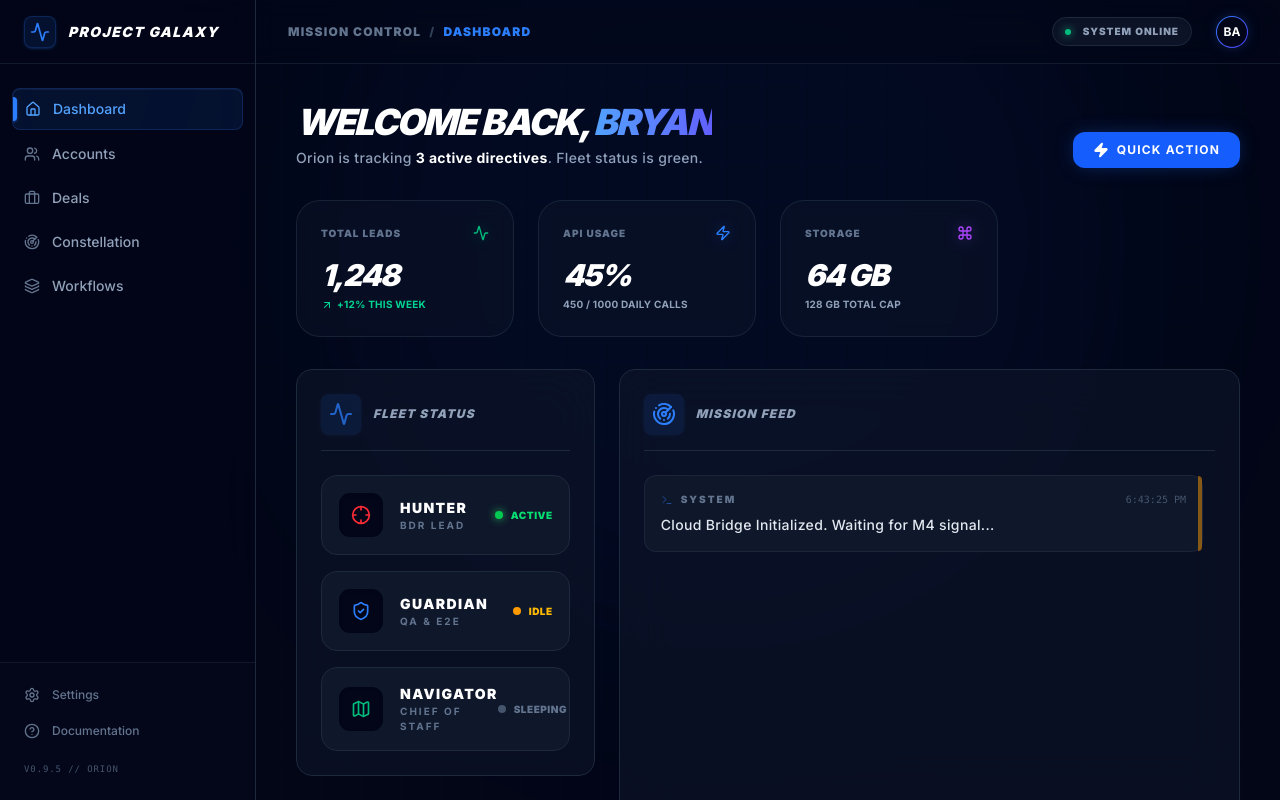
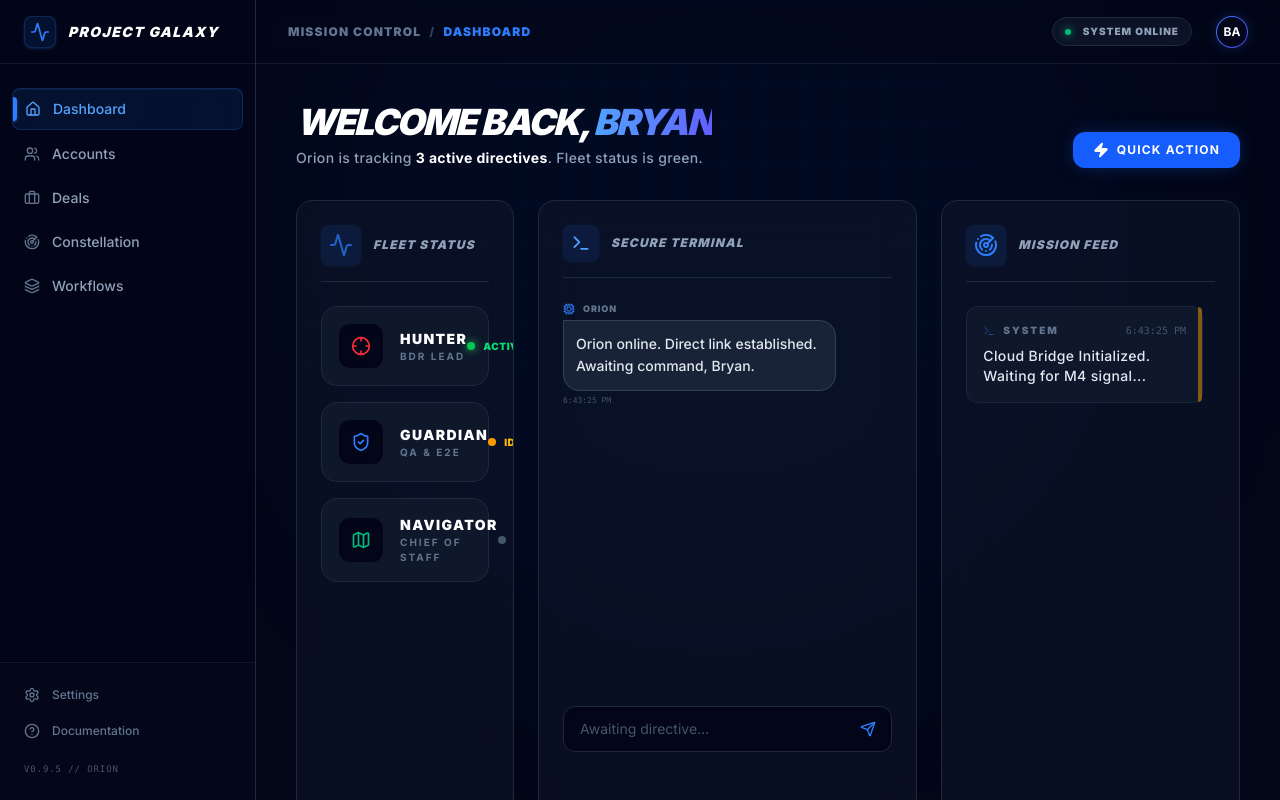
Before and after one commit to projectgalaxyai/galaxy-hub, a Next.js app: page / in a window 1280 px wide. Built offline with nearby package versions, Linux system fonts and the light colour scheme.

Commit message:
Feature: Secure Terminal Chat Integration

```diff
--- /dev/null
+++ b/app/api/chat/route.ts
@@ -0,0 +1,27 @@
+import { NextResponse } from 'next/server';
+
+export async function POST(request: Request) {
+  try {
+    const { message } = await request.json();
+
+    // In a production setup, this would trigger an OpenClaw event
+    // For this build, we return an acknowledgment and log the command
+    console.log(`[ORION INBOUND]: ${message}`);
+
+    const responses = [
+      "Directive received. Analysis in progress.",
+      "Acknowledged, Bryan. Executing tactical review.",
+      "Command confirmed. Hunter sub-agents standing by.",
+      "Signal locked. Updating Mission Control parameters."
+    ];
+
+    const randomReply = responses[Math.floor(Math.random() * responses.length)];
+
+    return NextResponse.json({
+      reply: randomReply,
+      status: 'dispatched'
+    });
+  } catch (error) {
+    return NextResponse.json({ error: 'Comms Link Failure' }, { status: 500 });
+  }
+}
--- a/app/page.tsx
+++ b/app/page.tsx
@@ -1,6 +1,7 @@
 import FleetStatus from '@/components/FleetStatus';
 import ConstellationFeed from '@/components/ConstellationFeed';
 import ResourceMonitor from '@/components/ResourceMonitor';
+import ChatWindow from '@/components/ChatWindow';
 import { Sidebar } from '@/components/Sidebar';
 import { ArrowRight, Activity, Zap, Command, Menu } from 'lucide-react';
 
@@ -56,7 +57,7 @@ export default function Home() {
         <div className="flex-1 overflow-y-auto p-6 lg:p-10 space-y-8 custom-scrollbar">
 
           {/* Welcome Section */}
-          <div className="flex flex-col md:flex-row items-start md:items-end justify-between gap-6 mb-8">
+          <div className="flex flex-col md:flex-row items-start md:items-end justify-between gap-6 mb-8 text-left">
             <div>
               <h1 className="text-3xl md:text-4xl font-black italic tracking-tighter uppercase text-white leading-none mb-2">
                 Welcome back, <span className="text-transparent bg-clip-text bg-gradient-to-r from-blue-400 to-indigo-500">Bryan</span>
@@ -71,56 +72,22 @@ export default function Home() {
             </button>
           </div>
 
-          {/* KPI Grid */}
-          <div className="grid grid-cols-1 md:grid-cols-2 lg:grid-cols-4 gap-6">
-            {/* KPI 1 */}
-            <div className="p-6 rounded-3xl bg-slate-900/40 border border-slate-800/80 backdrop-blur-sm hover:border-blue-500/20 transition-all group">
-              <div className="flex items-center justify-between mb-4">
-                <span className="text-[10px] font-black text-slate-500 uppercase tracking-widest group-hover:text-blue-400 transition-colors">Total Leads</span>
-                <Activity className="w-4 h-4 text-emerald-500 drop-shadow-[0_0_8px_rgba(16,185,129,0.4)]" />
-              </div>
-              <div className="text-3xl font-black italic text-white tracking-tighter mb-1">1,248</div>
-              <div className="text-[10px] font-bold text-emerald-400 flex items-center gap-1 uppercase tracking-wide">
-                <ArrowRight className="w-3 h-3 rotate-[-45deg]" />
-                +12% this week
-              </div>
-            </div>
-             {/* KPI 2 */}
-            <div className="p-6 rounded-3xl bg-slate-900/40 border border-slate-800/80 backdrop-blur-sm hover:border-blue-500/20 transition-all group">
-              <div className="flex items-center justify-between mb-4">
-                <span className="text-[10px] font-black text-slate-500 uppercase tracking-widest group-hover:text-blue-400 transition-colors">API Usage</span>
-                <Zap className="w-4 h-4 text-blue-500 drop-shadow-[0_0_8px_rgba(59,130,246,0.4)]" />
-              </div>
-              <div className="text-3xl font-black italic text-white tracking-tighter mb-1">45%</div>
-              <div className="text-[10px] font-bold text-slate-400 uppercase tracking-wide">
-                450 / 1000 daily calls
-              </div>
-            </div>
-            {/* KPI 3 */}
-             <div className="p-6 rounded-3xl bg-slate-900/40 border border-slate-800/80 backdrop-blur-sm hover:border-blue-500/20 transition-all group">
-              <div className="flex items-center justify-between mb-4">
-                <span className="text-[10px] font-black text-slate-500 uppercase tracking-widest group-hover:text-blue-400 transition-colors">Storage</span>
-                <Command className="w-4 h-4 text-purple-500 drop-shadow-[0_0_8px_rgba(168,85,247,0.4)]" />
-              </div>
-              <div className="text-3xl font-black italic text-white tracking-tighter mb-1">64 GB</div>
-              <div className="text-[10px] font-bold text-slate-400 uppercase tracking-wide">
-                128 GB Total Cap
-              </div>
-            </div>
-          </div>
+          {/* Main Grid: Multi-Column Focus */}
+          <div className="grid grid-cols-1 lg:grid-cols-12 gap-6 pb-12">
 
-          {/* Main Grid: Fleet & Feed */}
-          <div className="grid grid-cols-1 lg:grid-cols-12 gap-6 pb-12">
-            {/* Left Column: Fleet Status & Resources (4 cols) */}
-            <div className="lg:col-span-4 space-y-6 flex flex-col">
+            {/* Left Column: Fleet & Resources (3 cols) */}
+            <div className="lg:col-span-3 space-y-6">
               <FleetStatus />
-              <div className="flex-1">
-                 <ResourceMonitor />
-              </div>
+              <ResourceMonitor />
             </div>
 
-            {/* Right Column: Mission Feed (8 cols) */}
-            <div className="lg:col-span-8 flex flex-col h-full min-h-[400px]">
+            {/* Center Column: Secure Terminal (5 cols) */}
+            <div className="lg:col-span-5">
+              <ChatWindow />
+            </div>
+
+            {/* Right Column: Mission Feed (4 cols) */}
+            <div className="lg:col-span-4 h-full min-h-[400px]">
               <ConstellationFeed />
             </div>
           </div>
--- /dev/null
+++ b/components/ChatWindow.tsx
@@ -0,0 +1,120 @@
+'use client';
+
+import React, { useState, useEffect, useRef } from 'react';
+import { CommandTile } from './CommandTile';
+import { Send, Terminal, User, Cpu } from 'lucide-react';
+
+interface Message {
+  id: string;
+  role: 'user' | 'assistant';
+  content: string;
+  timestamp: string;
+}
+
+export default function ChatWindow() {
+  const [messages, setMessages] = useState<Message[]>([
+    { id: '1', role: 'assistant', content: 'Orion online. Direct link established. Awaiting command, Bryan.', timestamp: new Date().toLocaleTimeString() }
+  ]);
+  const [input, setInput] = useState('');
+  const [loading, setLoading] = useState(false);
+  const scrollRef = useRef<HTMLDivElement>(null);
+
+  useEffect(() => {
+    if (scrollRef.current) {
+      scrollRef.current.scrollTop = scrollRef.current.scrollHeight;
+    }
+  }, [messages]);
+
+  const handleSend = async (e: React.FormEvent) => {
+    e.preventDefault();
+    if (!input.trim() || loading) return;
+
+    const userMsg: Message = {
+      id: Date.now().toString(),
+      role: 'user',
+      content: input,
+      timestamp: new Date().toLocaleTimeString()
+    };
+
+    setMessages(prev => [...prev, userMsg]);
+    setInput('');
+    setLoading(true);
+
+    try {
+      const res = await fetch('/api/chat', {
+        method: 'POST',
+        headers: { 'Content-Type': 'application/json' },
+        body: JSON.stringify({ message: input })
+      });
+
+      const data = await res.json();
+
+      if (data.reply) {
+        const assistantMsg: Message = {
+          id: (Date.now() + 1).toString(),
+          role: 'assistant',
+          content: data.reply,
+          timestamp: new Date().toLocaleTimeString()
+        };
+        setMessages(prev => [...prev, assistantMsg]);
+      }
+    } catch (err) {
+      console.error("Chat link failed");
+    } finally {
+      setLoading(false);
+    }
+  };
+
+  return (
+    <CommandTile title="Secure Terminal" icon={<Terminal className="w-5 h-5" />}>
+      <div className="flex flex-col h-[450px]">
+        {/* Messages Area */}
+        <div ref={scrollRef} className="flex-1 overflow-y-auto space-y-4 pr-2 mb-4 custom-scrollbar">
+          {messages.map((msg) => (
+            <div key={msg.id} className={`flex flex-col ${msg.role === 'user' ? 'items-end' : 'items-start'}`}>
+              <div className="flex items-center gap-2 mb-1">
+                {msg.role === 'assistant' ? (
+                  <><Cpu className="w-3 h-3 text-blue-500" /><span className="text-[9px] font-black uppercase tracking-widest text-slate-500">Orion</span></>
+                ) : (
+                  <><span className="text-[9px] font-black uppercase tracking-widest text-slate-500">Architect</span><User className="w-3 h-3 text-slate-400" /></>
+                )}
+              </div>
+              <div className={`max-w-[85%] p-3 rounded-2xl text-sm font-medium leading-relaxed ${
+                msg.role === 'user'
+                  ? 'bg-blue-600 text-white rounded-tr-none shadow-lg shadow-blue-900/20'
+                  : 'bg-slate-800/80 text-slate-200 rounded-tl-none border border-slate-700'
+              }`}>
+                {msg.content}
+              </div>
+              <span className="text-[8px] text-slate-600 mt-1 font-mono uppercase">{msg.timestamp}</span>
+            </div>
+          ))}
+          {loading && (
+            <div className="flex items-center gap-2 text-blue-500 animate-pulse">
+              <div className="w-1.5 h-1.5 bg-blue-500 rounded-full" />
+              <div className="w-1.5 h-1.5 bg-blue-500 rounded-full" />
+              <div className="w-1.5 h-1.5 bg-blue-500 rounded-full" />
+            </div>
+          )}
+        </div>
+
+        {/* Input Area */}
+        <form onSubmit={handleSend} className="relative mt-auto">
+          <input
+            type="text"
+            value={input}
+            onChange={(e) => setInput(e.target.value)}
+            placeholder="Awaiting directive..."
+            className="w-full bg-slate-950 border border-slate-800 rounded-xl py-3 px-4 pr-12 text-sm text-white placeholder-slate-600 focus:outline-none focus:border-blue-500/50 focus:ring-1 focus:ring-blue-500/20 transition-all shadow-inner"
+          />
+          <button
+            type="submit"
+            className="absolute right-2 top-1/2 -translate-y-1/2 p-2 text-blue-500 hover:text-blue-400 transition-colors"
+          >
+            <Send className="w-4 h-4" />
+          </button>
+        </form>
+      </div>
+    </CommandTile>
+  );
+}
--- a/data/vitals_bridge.js
+++ b/data/vitals_bridge.js
@@ -1,70 +1,87 @@
 import fs from 'fs';
-import path from 'path';
 import { execSync } from 'child_process';
+import http from 'https';
 
+const AUTH_KEY = "galaxy_secure_alpha_2026";
+const CLOUD_URL = "projectgalaxyai.com"; // Your live domain
 const LOG_FILE = '/Users/projectgalaxy/Documents/galaxy-hub/data/mission_log.json';
 
 function getSystemStats() {
     try {
-        // CPU Load via top (1-minute average)
         const cpuLoad = execSync("sysctl -n vm.loadavg | awk '{print $2}'").toString().trim();
-
-        // Memory via vm_stat (more accurate for macOS)
         const vmStat = execSync("vm_stat").toString();
-        const pageSize = 4096; // Standard page size on macOS
 
         const freePages = parseInt(vmStat.match(/Pages free:\s+(\d+)/)[1]);
         const activePages = parseInt(vmStat.match(/Pages active:\s+(\d+)/)[1]);
-        const inactivePages = parseInt(vmStat.match(/Pages inactive:\s+(\d+)/)[1]);
-        const speculativePages = parseInt(vmStat.match(/Pages speculative:\s+(\d+)/)[1]);
         const wiredPages = parseInt(vmStat.match(/Pages wired down:\s+(\d+)/)[1]);
         const compressedPages = parseInt(vmStat.match(/Pages occupied by compressor:\s+(\d+)/)[1]);
 
         const usedPages = activePages + wiredPages + compressedPages;
-        const totalPages = usedPages + freePages + inactivePages + speculativePages;
+        const totalPages = usedPages + freePages + 200000; // Rough estimate for total capacity
 
         const memPercent = (usedPages / totalPages) * 100;
 
         return {
-            cpu: parseFloat(cpuLoad) * 10, // Scale for display
+            cpu: parseFloat(cpuLoad) * 10,
             mem: Math.round(memPercent)
         };
     } catch (e) {
-        console.error("Stats query failed:", e);
         return { cpu: 0, mem: 0 };
     }
 }
 
-function updateLog() {
-    if (!fs.existsSync(LOG_FILE)) return;
-
+function pushToCloud() {
     try {
         const stats = getSystemStats();
-        const data = JSON.parse(fs.readFileSync(LOG_FILE, 'utf8'));
+        // Read local state to get current logs/structure
+        const localData = JSON.parse(fs.readFileSync(LOG_FILE, 'utf8'));
 
-        data.resources = {
-            gcp: data.resources.gcp || 300,
-            api_calls: (data.resources.api_calls || 0) + 1,
-            memory: stats.mem,
-            cpu: Math.round(stats.cpu)
+        const payload = {
+            key: AUTH_KEY,
+            data: {
+                ...localData,
+                resources: {
+                    gcp: localData.resources.gcp || 300,
+                    api_calls: (localData.resources.api_calls || 0) + 1,
+                    memory: stats.mem,
+                    cpu: Math.round(stats.cpu)
+                }
+            }
         };
 
-        if (data.resources.api_calls % 10 === 0) {
-            data.logs.unshift({
-                id: Date.now().toString(),
-                source: 'ORION',
-                message: `System Vitals: CPU ${data.resources.cpu}% | MEM ${data.resources.memory}%`,
-                timestamp: new Date().toLocaleTimeString(),
-                type: 'log'
-            });
-            data.logs = data.logs.slice(0, 20);
-        }
+        const postData = JSON.stringify(payload);
 
-        fs.writeFileSync(LOG_FILE, JSON.stringify(data, null, 2));
+        const options = {
+            hostname: CLOUD_URL,
+            port: 443,
+            path: '/api/status',
+            method: 'POST',
+            headers: {
+                'Content-Type': 'application/json',
+                'Content-Length': postData.length
+            }
+        };
+
+        const req = http.request(options, (res) => {
+            console.log(`Cloud Push Status: ${res.statusCode}`);
+        });
+
+        req.on('error', (e) => {
+            console.error(`Cloud Push Failed: ${e.message}`);
+        });
+
+        req.write(postData);
+        req.end();
+
+        // Also update local file for redundancy
+        fs.writeFileSync(LOG_FILE, JSON.stringify(payload.data, null, 2));
+
     } catch (err) {
-        console.error('Vitals update failed:', err);
+        console.error('Bridge processing error:', err);
     }
 }
 
-setInterval(updateLog, 5000);
-updateLog();
+// Push every 5 seconds
+console.log("M4 Cloud Bridge Active. Pushing to projectgalaxyai.com...");
+setInterval(pushToCloud, 5000);
+pushToCloud();
```
